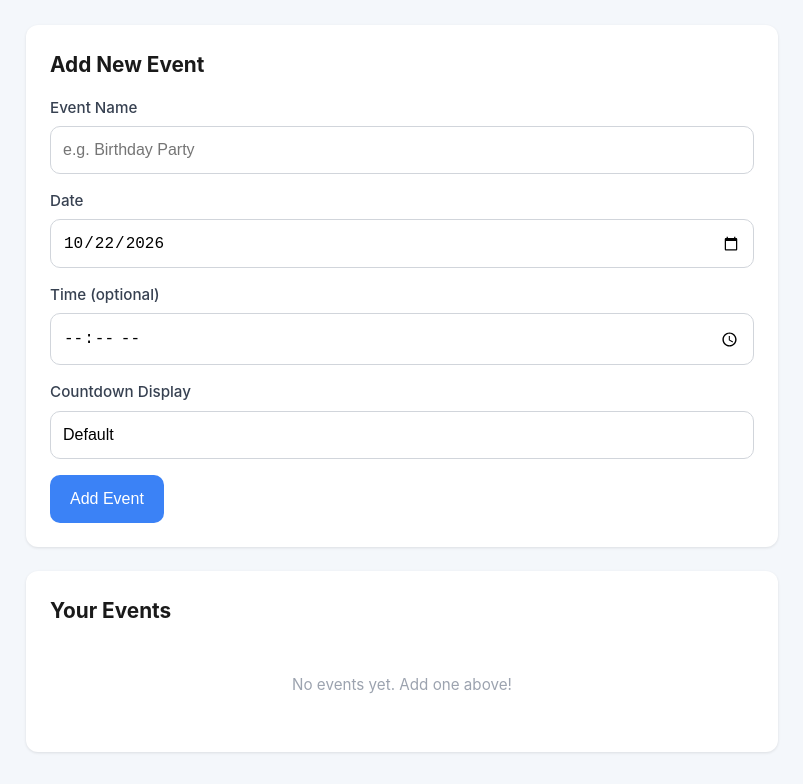
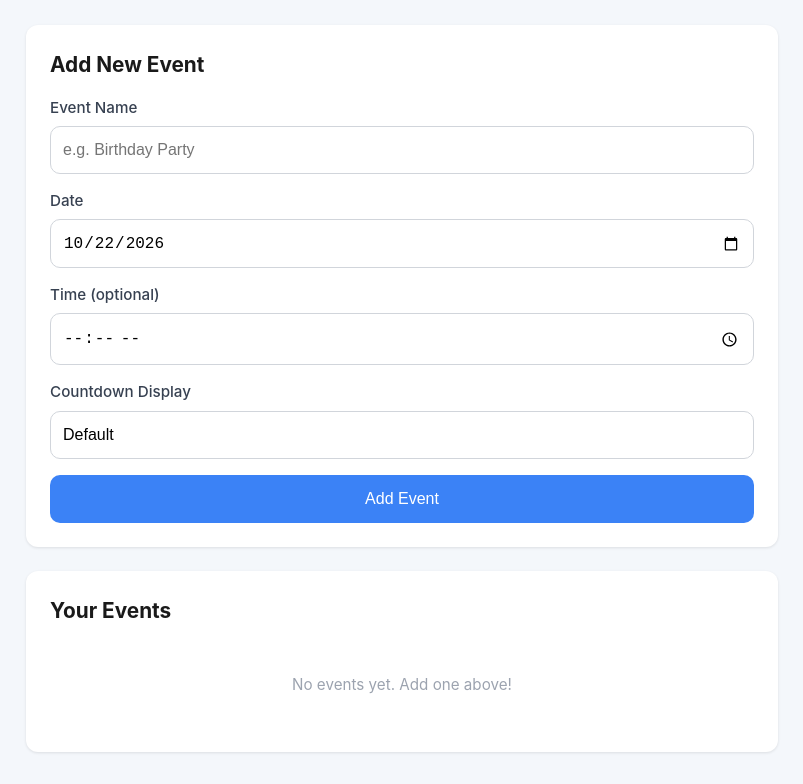
Before and after one commit to wduck2/countdown, a plain HTML site: page index.html in a window 1280 px wide. Shown: the part 125-909 px from the top of the page, without its empty margins (238-1041 px from the left). Drawn offline with Linux system fonts and the light colour scheme.

Commit message:
Style Cancel button and form actions

```diff
--- a/styles.css
+++ b/styles.css
@@ -107,8 +107,23 @@ button {
   width: 100%;
 }
 
-button:hover {
-  background: #2563eb;
+.form-actions {
+  display: flex;
+  gap: 0.75rem;
+  flex-wrap: wrap;
+}
+
+.form-actions button {
+  flex: 1;
+  min-width: 120px;
+}
+
+.cancel-btn {
+  background: #6b7280 !important;
+}
+
+.cancel-btn:hover {
+  background: #4b5563 !important;
 }
 
 .event-card {
```
